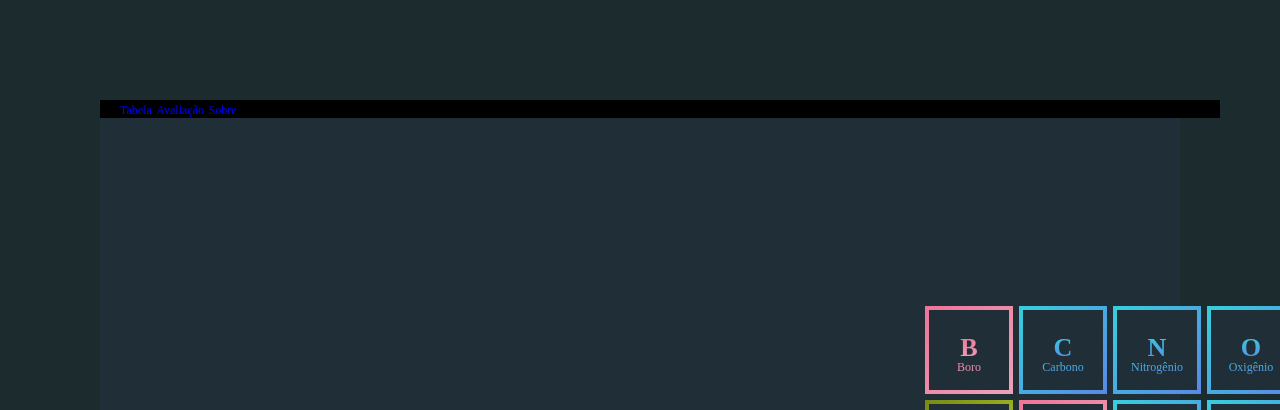
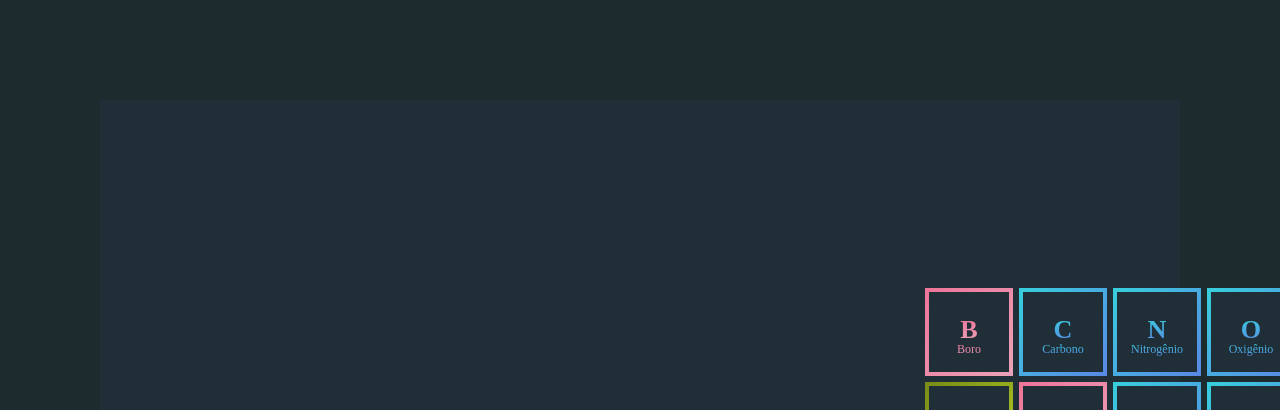
Before and after one commit to infRafael/tabela-periodica, a PHP site: page / in a window 1280 px wide; the page is wider, and only the part inside the window is pictured. Shown: the top 410 px of that part. Run offline with PHP 8.4, Linux system fonts and the light colour scheme.

Commit message:
Add files via upload

```diff
--- a/index.html
+++ b/index.html
@@ -3,15 +3,10 @@
 	<head>
 		<meta charset="UTF-8">
  		<title> Tabela Periodica </title>
-		<meta name="viewport" content="width=device-width, initial-scale=1.0">
+		<meta name="viewport" content="width=1920, initial-scale=1.0">
 		<link rel="stylesheet" href="style.css">
 	</head>
 	<body>
-		<header>
-			<li><a href="#">Tabela</a></li>
-			<li><a href="#">Avaliação</a></li>
-			<li><a href="#">Sobre</a></li>
-		</header>
 		<div class="tabela">
 			<div class="empty-space-18""></div>
 			<div class="elemento dois"><button onclick="Modal(0)"><div class="titulo">H</div><div class="texto">Hidrogênio</div></div></button>
@@ -150,6 +145,11 @@
 			<span class="close">&times;</span>
 				<h1 id="elemento"></h1>
 				<p id="numero-atomico"></p>
+				<p id="simbolo"></p>
+				<p id="familia"></p>
+				<p id="massa"></p>
+				<p id="descoberto"></p>
+				<p id="ano-descoberto"></p>
 		</div>
 		</div>
 
@@ -165,6 +165,9 @@
 				]
 				document.querySelector('#elemento').textContent = ''+elementos[z];
 				document.querySelector('#numero-atomico').textContent = 'Número Atômico: '+ (z+1);
+				document.querySelector('#familia').textContent = 'Fámilia: '+ (z+1);
+				document.querySelector('#descoberto').textContent = 'Descoberto por: '+ (z+1);
+				document.querySelector('#ano-descoberto').textContent = 'Descoberto no ano: '+ (z+1);
 				var modal = document.getElementById("myModal");
 				var btn = document.getElementById("myBtn");
 				var span = document.getElementsByClassName("close")[0];
--- a/style.css
+++ b/style.css
@@ -3,24 +3,6 @@ body{
   font-family: "Poppins", sans-serif;
   margin: 100px;
 }
-a{
-  text-decoration: none;
-}
-header {
-  width: 100%;
-  height: 100%;
-  justify-content: center;
-  background: #000000;
-  padding: 0 20px;
-  color: #fff;
-}
-
-li{
-  text-decoration: none;
-  font: 500 12px "Poppins";
-  display: inline;
-}
-
 
 button{
   height: 80px;
```
